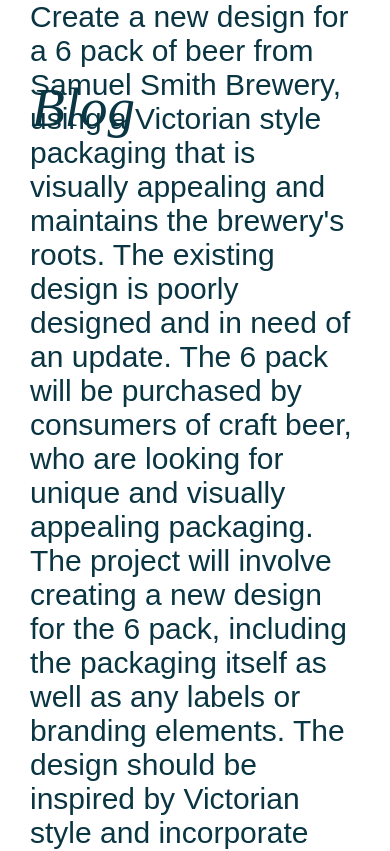
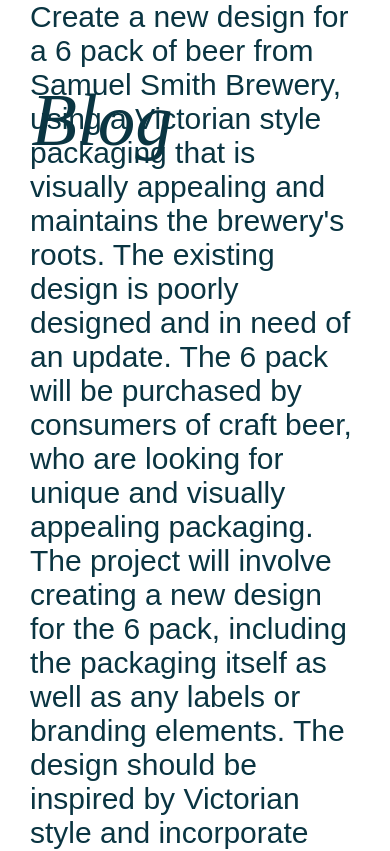
Before and after one commit to NathanDaniel01/Port, a React (Create React App) app: page /Blog in a window 390 px wide. Shown: the top 851 px of the page. Built offline with nearby package versions, Linux system fonts and the light colour scheme; a web font is replaced by a local one.

Commit message:
Other changes

```diff
--- a/src/AppMobile.css
+++ b/src/AppMobile.css
@@ -102,7 +102,7 @@
 }
 @media (max-width: 600px) {
   .header, .header1, .header2{
-        font-size: 55px !important;
+        font-size: 75px !important;
     }
     .header2{
         margin-top: 125px;
```
